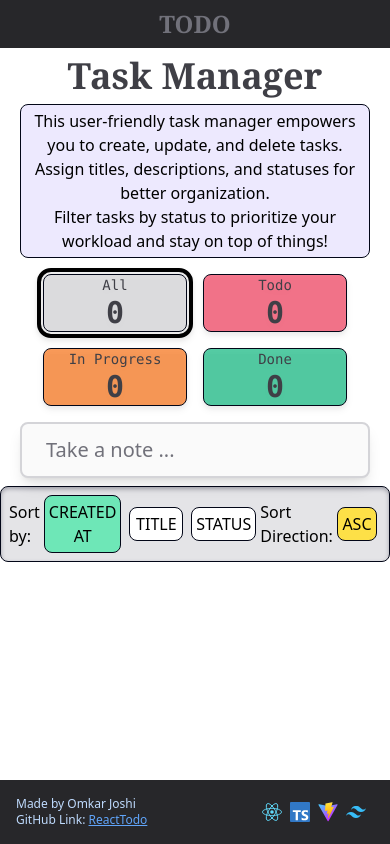
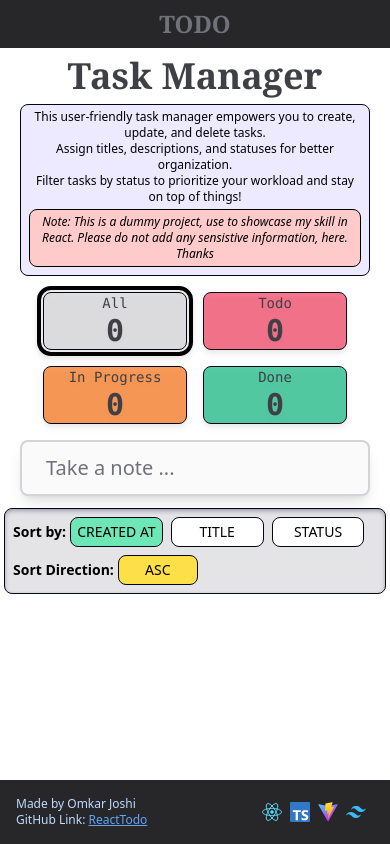
Before and after one commit to Omkar02/ReactTodo, a React (Vite) app: page / in a window 390 px wide. Built offline with nearby package versions, Linux system fonts and the light colour scheme.

Commit message:
update the filter component to be compartible with mobile devices and updated the font-sizes

```diff
--- a/src/client/App.tsx
+++ b/src/client/App.tsx
@@ -111,20 +111,28 @@ function App() {
                     <section>
                         {/* ---------------------------TodoTitle--------------------------- */}
                         <h1 className="h1 text-center p-2">Task Manager</h1>
-                        <div className="mx-5 text-center lg:max-w-3xl lg:mx-auto bg-violet-100 border border-slate-950 rounded-lg px-2 py-1">
-                            <p className="">
+                        <ul
+                            className="mx-5 text-center lg:max-w-3xl lg:mx-auto text-xs md:text-sm
+                           bg-violet-100 border border-slate-950 rounded-lg px-2 py-1"
+                        >
+                            <li className="">
                                 This user-friendly task manager empowers you to
                                 create, update, and delete tasks.
-                            </p>
-                            <p>
+                            </li>
+                            <li>
                                 Assign titles, descriptions, and statuses for
                                 better organization.
-                            </p>
-                            <p>
+                            </li>
+                            <li>
                                 Filter tasks by status to prioritize your
                                 workload and stay on top of things!
-                            </p>
-                        </div>
+                            </li>
+                            <li className="bg-red-200 py-1 my-1 italic rounded-lg border border-black">
+                                Note: This is a dummy project, use to showcase
+                                my skill in React. Please do not add any
+                                sensistive information, here. Thanks
+                            </li>
+                        </ul>
                     </section>
                     {/* ---------------------------TodoStats--------------------------- */}
                     <section className="mt-2 mx-auto lg:max-w-4xl flex justify-center">
@@ -139,22 +147,24 @@ function App() {
                         <TodoInput handleAdd={handleAdd} />
                     </section>
                     {/* ---------------------------TodoSort--------------------------- */}
-                    <section className="mt-2 lg:max-w-4xl mx-auto">
+                    <section className="mt-3 lg:max-w-4xl mx-auto">
                         <div
-                            className="flex justify-center items-center px-2 py-1 border
-                           border-slate-950 max-w-2xl mx-auto rounded-lg shadow-inner
-                           bg-zinc-200 shadow-zinc-400"
+                            className="flex flex-wrap text-sm lg:text-base md:justify-center
+                            items-center px-2 py-1 border border-slate-950 max-w-2xl
+                            md:mx-auto rounded-lg shadow-inner
+                           bg-zinc-200 shadow-zinc-400 mx-1"
                         >
-                            Sort by:
+                            <span className="font-bold">Sort by:</span>
                             {['created_at', 'title', 'status'].map((el) => (
                                 <button
-                                    className={`mx-1 p-1 border border-slate-950 rounded-lg m-1 w-28 ${el == sortBy ? 'bg-emerald-300' : ' bg-white'}`}
+                                    key={el}
+                                    className={`mx-1 p-1 border border-slate-950 rounded-lg m-1 w-[5.8rem] lg:w-28 ${el == sortBy ? 'bg-emerald-300' : ' bg-white'}`}
                                     onClick={() => handleSort(el)}
                                 >
                                     {el.split('_').join(' ').toUpperCase()}
                                 </button>
                             ))}
-                            <span>Sort Direction:</span>
+                            <span className="font-bold">Sort Direction:</span>
                             <button
                                 className={`mx-1 p-1 border border-slate-950 rounded-lg m-1 w-20 ${sortDirection == 'asc' ? 'bg-yellow-300' : 'bg-orange-300'}`}
                                 onClick={handleSortDirectionChange}
@@ -164,7 +174,7 @@ function App() {
                         </div>
                     </section>
                     {/* ---------------------------TodoList--------------------------- */}
-                    <section className="lg:max-w-4xl mx-auto mt-2">
+                    <section className="lg:max-w-4xl mx-auto mt-3">
                         {filterItems.map((el) => (
                             <TodoCard
                                 key={el._id}
```
